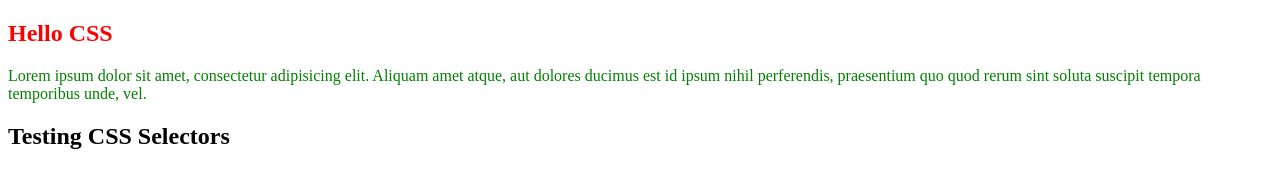
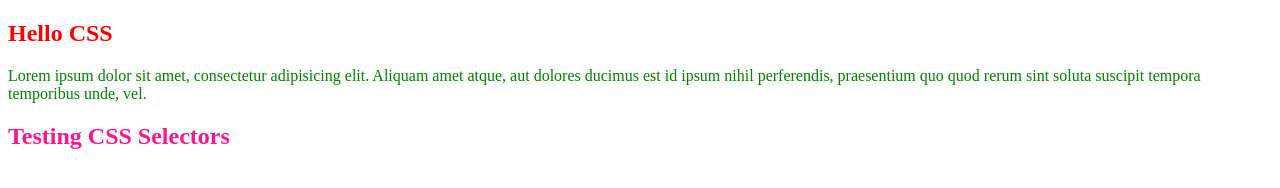
Before and after one commit to shashikajay/CSS-Basics, a plain HTML site: page index.html in a window 1280 px wide. Drawn offline with Linux system fonts and the light colour scheme.

Commit message:
Content Updated

```diff
--- /dev/null
+++ b/assets/css/styles.css
@@ -0,0 +1,4 @@
+/*meta styles*/
+h2{
+    color: deeppink;
+}
--- a/index.html
+++ b/index.html
@@ -3,6 +3,8 @@
 <head>
     <meta charset="UTF-8">
     <title>CSS Basics</title>
+    <!-- External CSS    -->
+    <link rel="stylesheet" href="assets/css/styles.css">
     <style>
         /*meta styles*/
         p{
```
